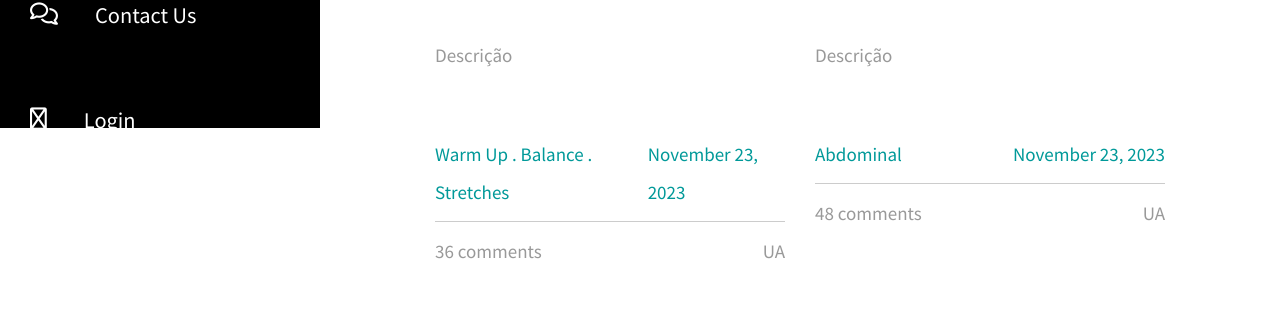
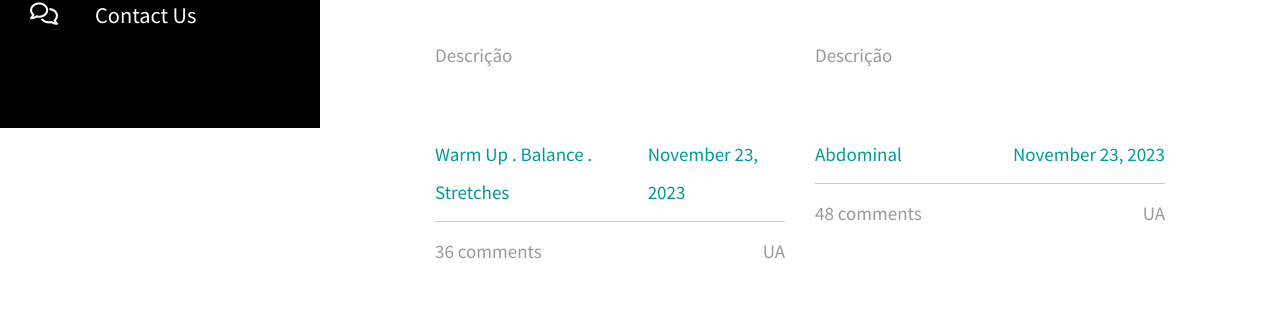
Before and after one commit to DanielEmdio/PECI, a Flask app: page / in a window 1280 px wide. Shown: the part 672-984 px from the top of the page. Run offline with Flask 3, Linux system fonts and the light colour scheme; some libraries are stand-ins or nearby versions.

Commit message:
remove login from side menu

```diff
--- a/Projeto/templates/about.html
+++ b/Projeto/templates/about.html
@@ -37,10 +37,6 @@
                     <li class="tm-nav-item"><a href="/contact" class="tm-nav-link">
                         <i class="far fa-comments"></i>
                         Contact Us
-                    </a></li>
-                    <li class="tm-nav-item"><a href="/login" class="tm-nav-link">
-                        <i class="far fa-pen"></i>
-                        Login
                     </a></li>
                 </ul>
             </nav>
--- a/Projeto/templates/contact.html
+++ b/Projeto/templates/contact.html
@@ -37,10 +37,6 @@
                     <li class="tm-nav-item active"><a href="/contact" class="tm-nav-link">
                         <i class="far fa-comments"></i>
                         Contact Us
-                    </a></li>
-                    <li class="tm-nav-item"><a href="/login" class="tm-nav-link">
-                        <i class="far fa-pen"></i>
-                        Login
                     </a></li>
                 </ul>
             </nav>
--- a/Projeto/templates/index.html
+++ b/Projeto/templates/index.html
@@ -37,10 +37,6 @@
                     <li class="tm-nav-item"><a href="/contact" class="tm-nav-link">
                         <i class="far fa-comments"></i>
                         Contact Us
-                    </a></li>
-                    <li class="tm-nav-item"><a href="/login" class="tm-nav-link">
-                        <i class="far fa-pen"></i>
-                        Login
                     </a></li>
                 </ul>
             </nav>
--- a/Projeto/templates/post.html
+++ b/Projeto/templates/post.html
@@ -36,10 +36,6 @@
                     <li class="tm-nav-item"><a href="/contact" class="tm-nav-link">
                         <i class="far fa-comments"></i>
                         Contact Us
-                    </a></li>
-                    <li class="tm-nav-item"><a href="/login" class="tm-nav-link">
-                        <i class="far fa-pen"></i>
-                        Login
                     </a></li>
                 </ul>
             </nav>
```
